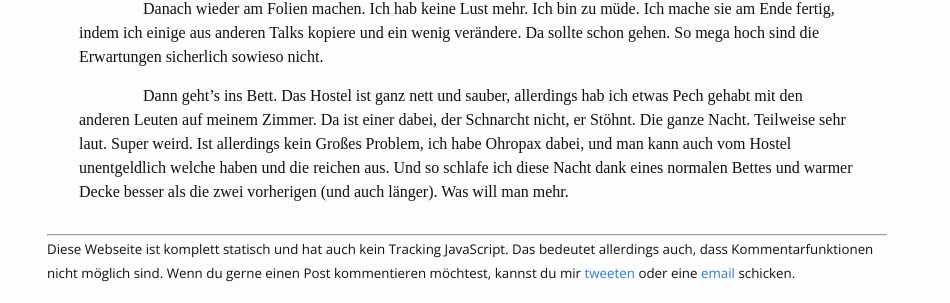
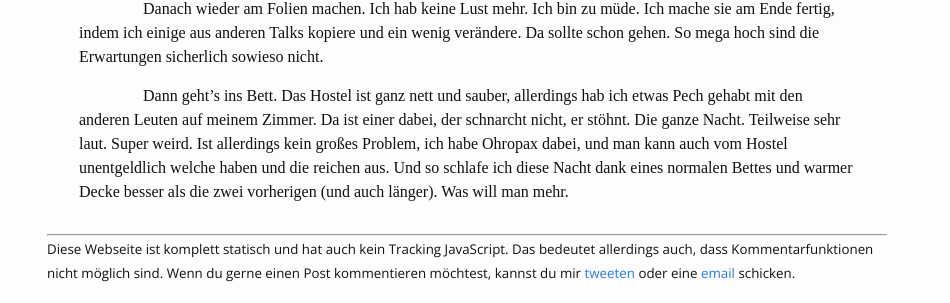
Before and after one commit to JustusAdam/justusadam.github.io, a Jekyll site: the page built from _england-blog/to-utrecht.md, in a window 1280 px wide and 900 px high, scrolled down 4400 px. Shown: the part 372-675 px from the top of the window, without its empty margins (173-1123 px from the left). Built offline with Jekyll 4.4.1, drawn with Linux system fonts in a browser that asks for light colours.

Commit message:
Change verb and adjetive to lower-case

```diff
--- a/_england-blog/to-utrecht.md
+++ b/_england-blog/to-utrecht.md
@@ -99,8 +99,8 @@
 
 Dann geht's ins Bett. Das Hostel ist ganz nett und sauber, allerdings hab ich
 etwas Pech gehabt mit den anderen Leuten auf meinem Zimmer. Da ist einer dabei,
-der Schnarcht nicht, er Stöhnt. Die ganze Nacht. Teilweise sehr laut. Super
-weird. Ist allerdings kein Großes Problem, ich habe Ohropax dabei, und man kann
+der schnarcht nicht, er stöhnt. Die ganze Nacht. Teilweise sehr laut. Super
+weird. Ist allerdings kein großes Problem, ich habe Ohropax dabei, und man kann
 auch vom Hostel unentgeldlich welche haben und die reichen aus. Und so schlafe
 ich diese Nacht dank eines normalen Bettes und warmer Decke besser als die zwei
 vorherigen (und auch länger). Was will man mehr.
```
